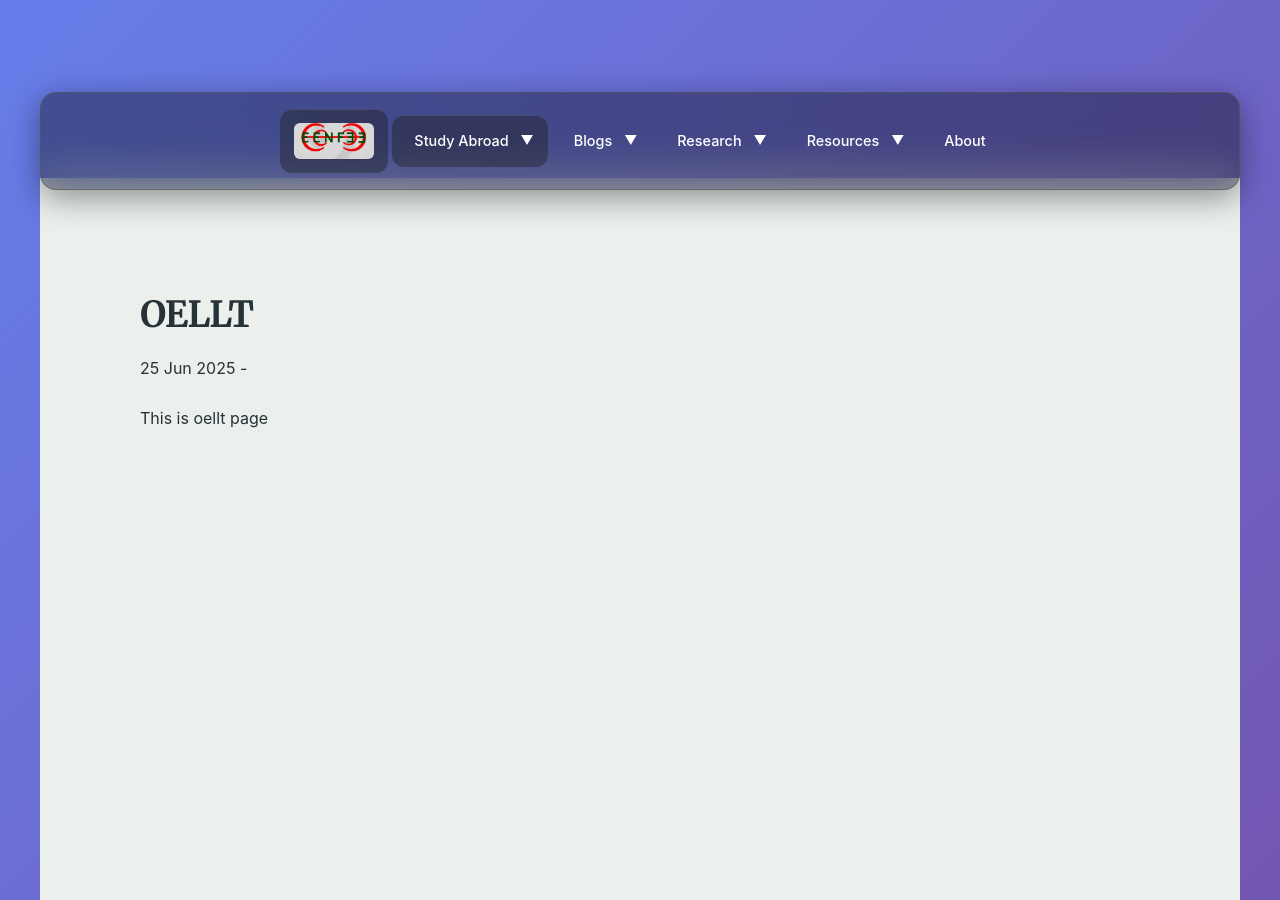
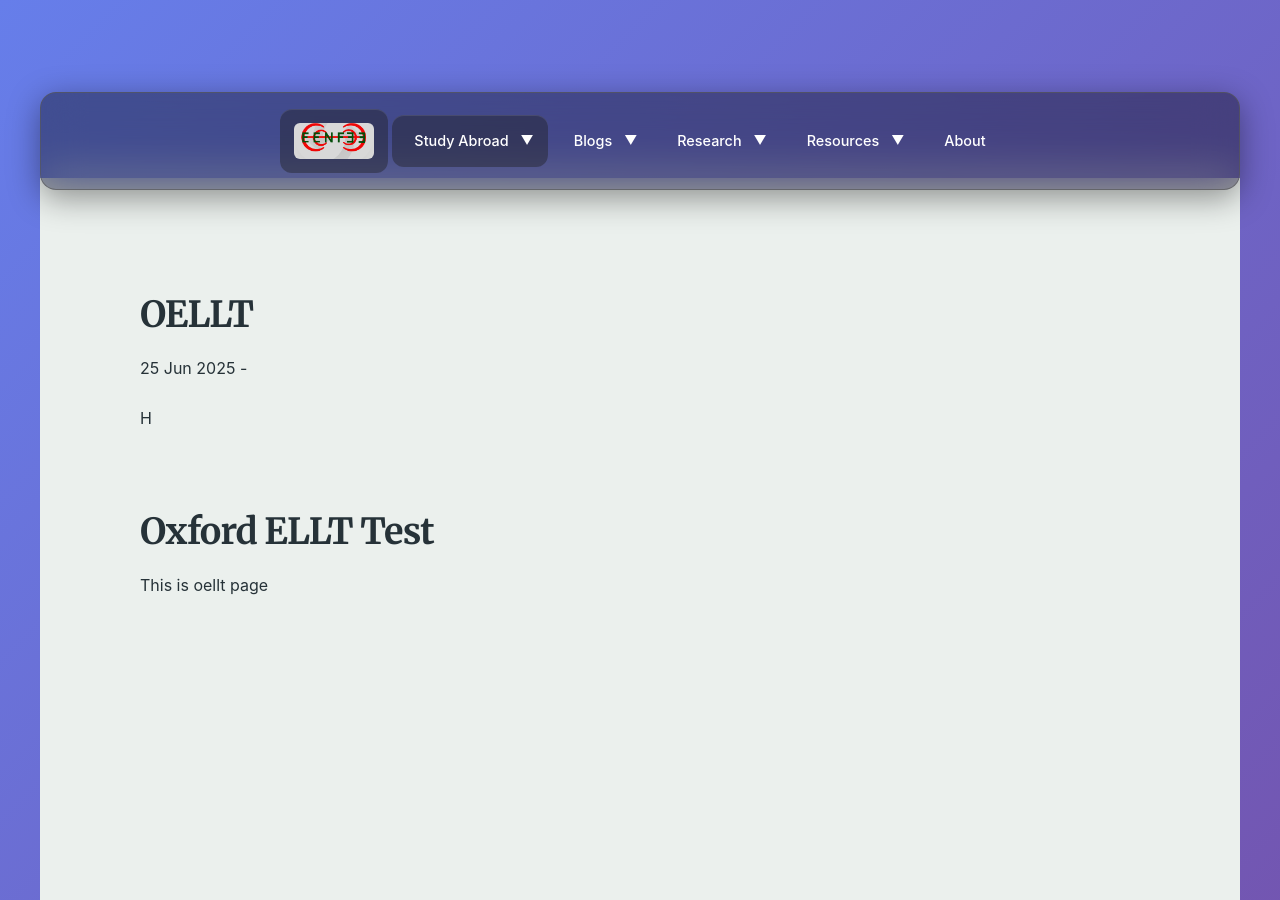
Before and after one commit to eenfee/eenfee.github.io, a Jekyll site: the page built from _blogs/study-abroad/_ept/2025-06-25-oellt.md, in a window 1280 px wide and 900 px high. Built offline with Jekyll 4.4.1, drawn with Linux system fonts in a browser that asks for light colours.

Commit message:
on git hub

```diff
--- a/_blogs/study-abroad/_ept/2025-06-25-oellt.md
+++ b/_blogs/study-abroad/_ept/2025-06-25-oellt.md
@@ -3,5 +3,6 @@
 title: OELLT
 permalink: /study-abroad/ept/oellt/
 ---
-
+H
+<h1>Oxford ELLT Test </h1>
 This is oellt page
--- a/_config.yml
+++ b/_config.yml
@@ -1,3 +1,12 @@
+
+# Site settings
+title: EENFEE
+description: Website of ENFEE.
+url: "https://eenfee.github.io" # the base hostname & protocol for your site
+baseurl: " "
+
+
+
 permalink: /:categories/:title/
 
 collections:
@@ -76,9 +85,7 @@
   - jekyll-feed
   - jekyll-seo-tag
 
-# Site settings
-title: RG
-description: Personal website of Rasila Gautam
+
 
 
 # Include files and directories
@@ -118,8 +125,7 @@
 lang: en # the language of your site (for example: en, fr, cn, ru, etc.)
 icon: ⚛️ # the emoji used as the favicon (alternatively, provide image name in /assets/img/)
 
-url: "https://rasila2.github.io" # the base hostname & protocol for your site
-baseurl: "" # the subpath of your site, e.g. /blog/. Leave blank for root
+
 last_updated: false # set to true if you want to display last updated in the footer
 impressum_path: # set to path to include impressum link in the footer, use the same path as permalink in a page, helps to conform with EU GDPR
 back_to_top: true # set to false to disable the back to top button
```
